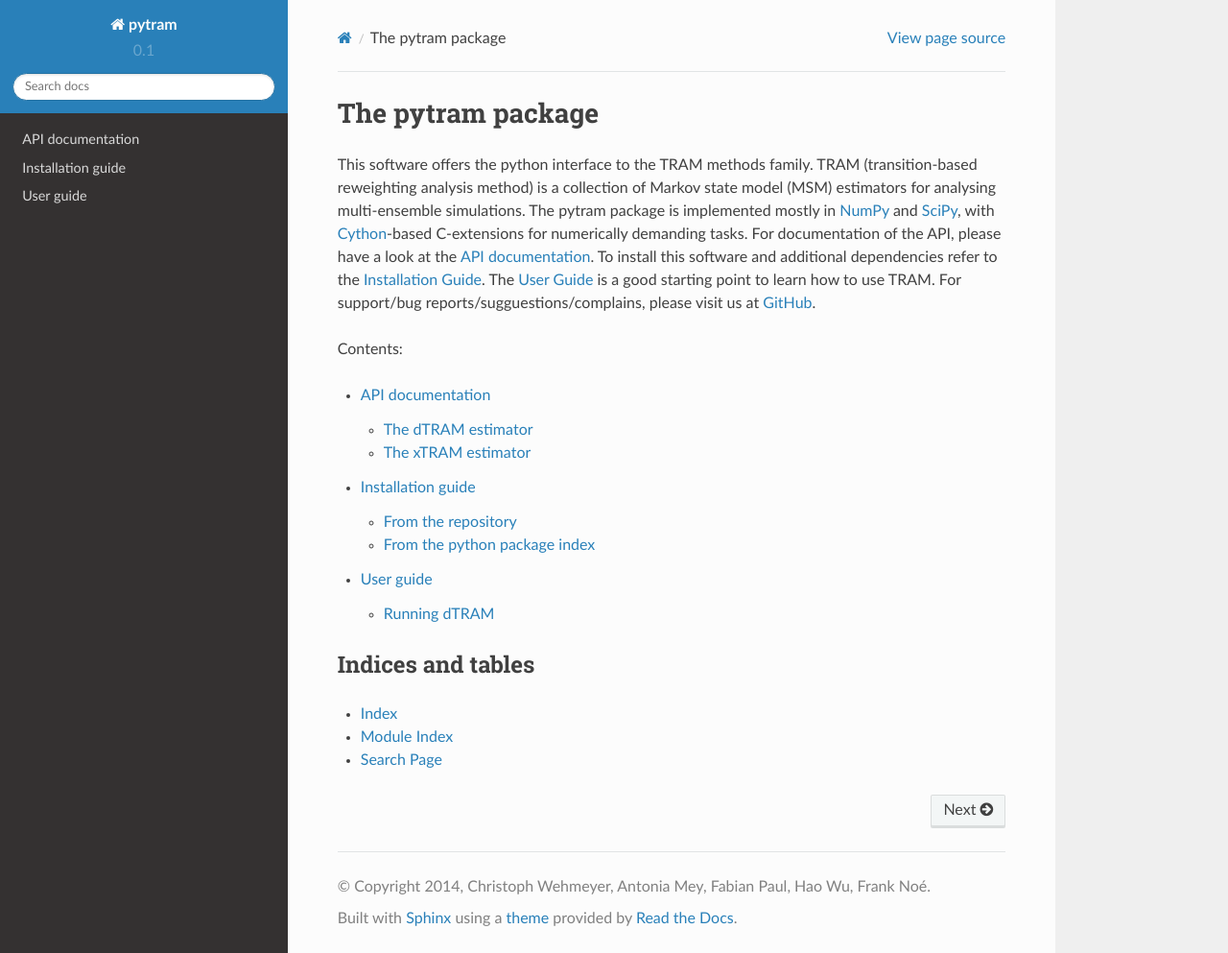
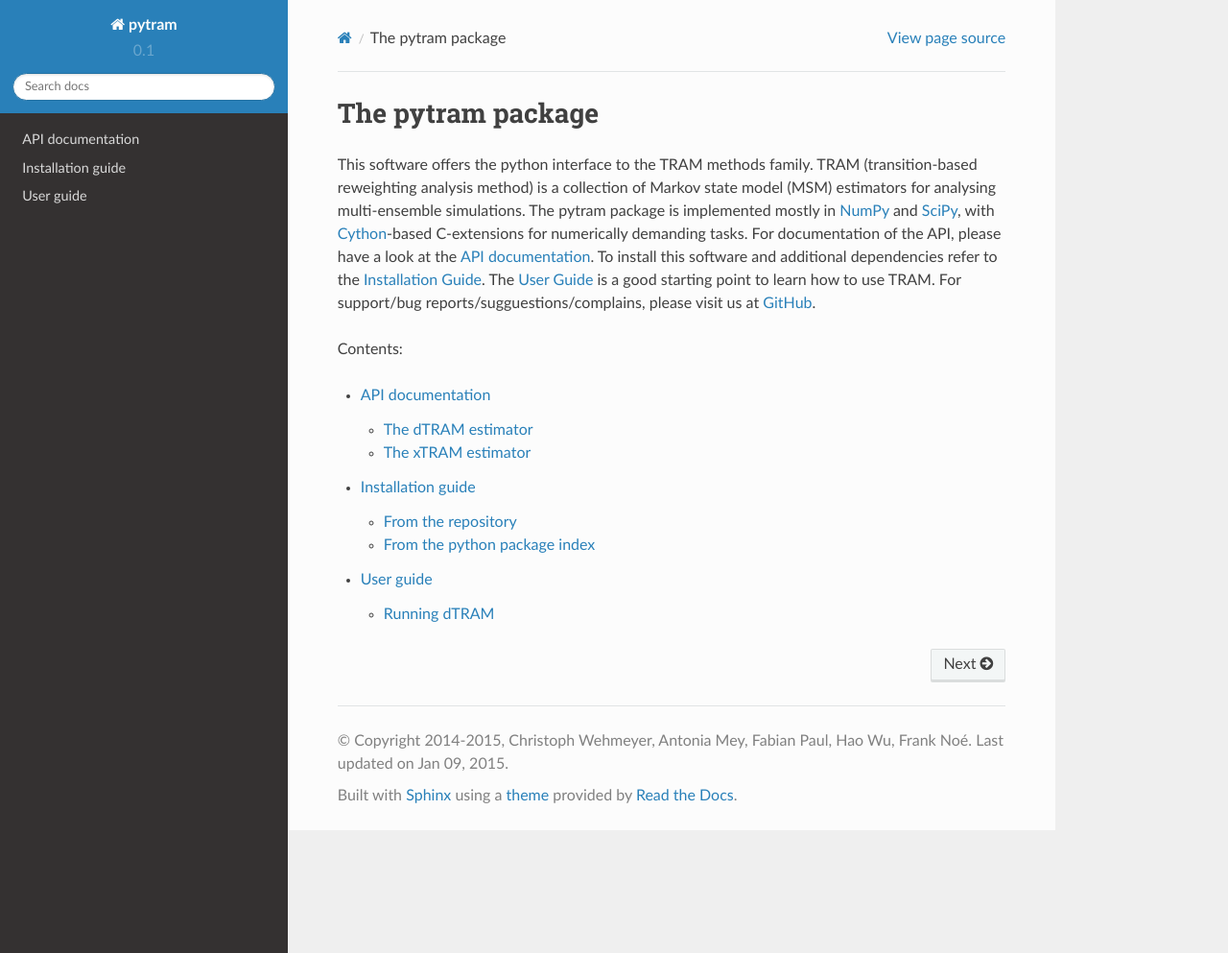
Before and after one commit to markovmodel/pytram, a Sphinx documentation site: the page built from doc/index.rst, in a window 1280 px wide and 993 px high. Shown: the whole window at 96% size. Built offline with Sphinx 7.4.7 and the Read the Docs theme 2.0.0, drawn with Linux system fonts in a browser that asks for light colours; formulas are drawn with MathJax 3.

Commit message:
[doc] minor changes

```diff
--- a/doc/conf.py
+++ b/doc/conf.py
@@ -50,7 +50,7 @@ master_doc = 'index'
 
 # General information about the project.
 project = u'pytram'
-copyright = u'2014, Christoph Wehmeyer, Antonia Mey, Fabian Paul, Hao Wu, Frank Noé'
+copyright = u'2014-2015, Christoph Wehmeyer, Antonia Mey, Fabian Paul, Hao Wu, Frank Noé'
 
 # The version info for the project you're documenting, acts as replacement for
 # |version| and |release|, also used in various other places throughout the
@@ -147,11 +147,11 @@ html_static_path = ['_static']
 
 # If not '', a 'Last updated on:' timestamp is inserted at every page bottom,
 # using the given strftime format.
-#html_last_updated_fmt = '%b %d, %Y'
+html_last_updated_fmt = '%b %d, %Y'
 
 # If true, SmartyPants will be used to convert quotes and dashes to
 # typographically correct entities.
-#html_use_smartypants = True
+html_use_smartypants = True
 
 # Custom sidebar templates, maps document names to template names.
 #html_sidebars = {}
--- a/doc/index.rst
+++ b/doc/index.rst
@@ -17,12 +17,3 @@ Contents:
    api
    install
    user
-
-
-
-Indices and tables
-==================
-
-* :ref:`genindex`
-* :ref:`modindex`
-* :ref:`search`
```
